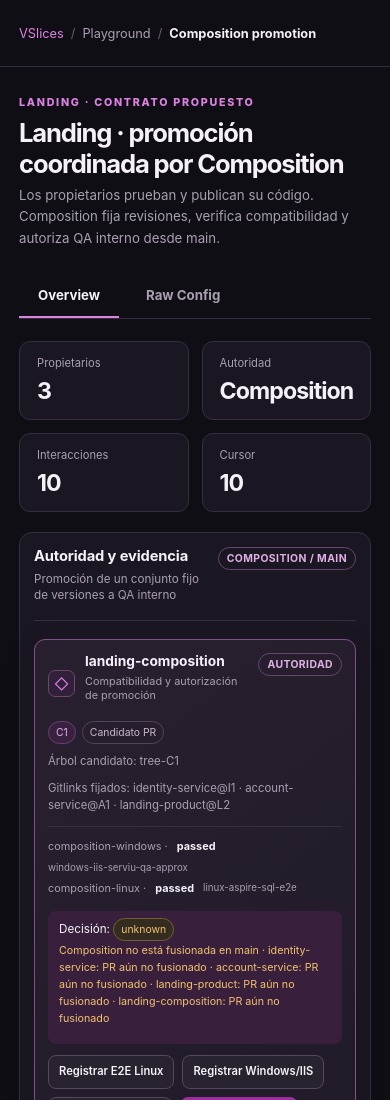
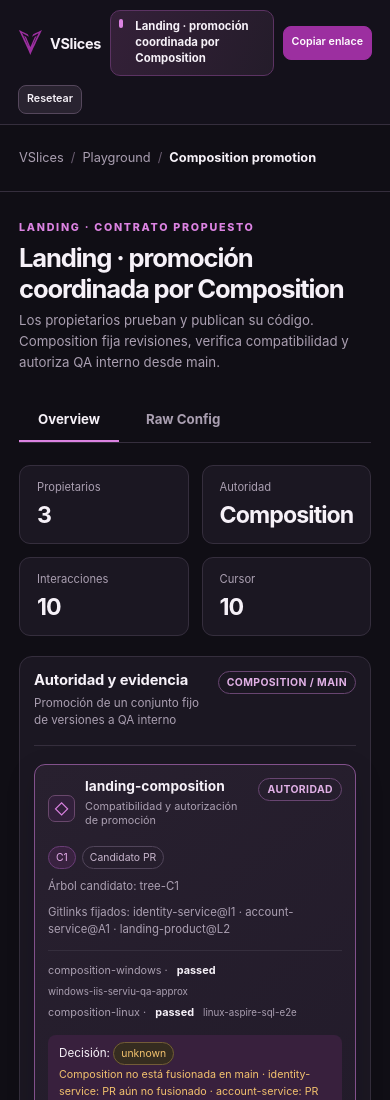
Before and after one commit to vslices/enactment-playground, a website with bundled scripts: page index.html in a window 390 px wide. Shown: the top 1100 px of the page. Built offline with nearby package versions, Linux system fonts and the light colour scheme; files whose address does not match are found by name.

Commit message:
style(ui): sticky desktop sidebar with compact mobile scenario controls

```diff
--- a/styles.css
+++ b/styles.css
@@ -145,3 +145,40 @@
 .composition-landing>.repo-card{border-color:#82518c}
 #action-fields{display:flex;flex-direction:column;gap:13px}
 @media(max-width:580px){.composition-services{grid-template-columns:1fr}.composition-landing{margin-top:15px}.composition-central{max-width:100%}}
+
+/* Sidebar: scenario controls own the left rail; the canvas can scroll independently. */
+.sidebar{
+ position:sticky;top:0;align-self:start;height:100vh;height:100dvh;
+ overflow-y:auto;overscroll-behavior:contain;gap:13px;
+}
+.active-scenario{align-items:flex-start;min-width:0}
+.active-scenario>span:last-child{min-width:0;overflow-wrap:anywhere;line-height:1.4}
+.sidebar-share{width:100%;min-height:38px}
+.sidebar-bottom{margin-top:auto;padding-top:14px;display:flex;flex-direction:column;gap:13px}
+.sidebar-reset{width:100%;text-align:center}
+.sidebar-protocol{margin:0;font-size:.72rem;line-height:1.5;color:var(--muted)}
+.breadcrumbs a{color:var(--muted);text-decoration:none}
+.breadcrumbs a:hover{color:var(--text);text-decoration:underline}
+.page-heading{justify-content:flex-start}
+@media(max-width:800px){
+ .sidebar{
+  display:flex;position:sticky;top:0;z-index:20;
+  height:auto;max-height:none;overflow:visible;
+  flex-direction:row;flex-wrap:wrap;align-items:center;
+  padding:10px 18px;gap:9px;border-right:0;border-bottom:1px solid var(--line);
+ }
+ .sidebar .brand{padding:0;border-bottom:0;gap:7px}
+ .sidebar .brand img{width:25px;height:25px}
+ .sidebar .brand small{display:none}
+ .sidebar .brand strong{font-size:.9rem}
+ .sidebar .side-label{display:none}
+ .sidebar .active-scenario{flex:1 1 170px;padding:8px;font-size:.71rem}
+ .sidebar .sidebar-share{width:auto;min-height:34px}
+ .sidebar .sidebar-bottom{margin:0;flex-direction:row;align-items:center;padding:0;border:0;gap:8px}
+ .sidebar .sidebar-reset{width:auto}
+ .sidebar .sidebar-protocol{display:none}
+}
+@media(max-width:560px){
+ .sidebar .active-scenario{flex-basis:130px}
+ .sidebar .sidebar-share,.sidebar .sidebar-reset{font-size:.67rem;padding:7px 8px}
+}
```
